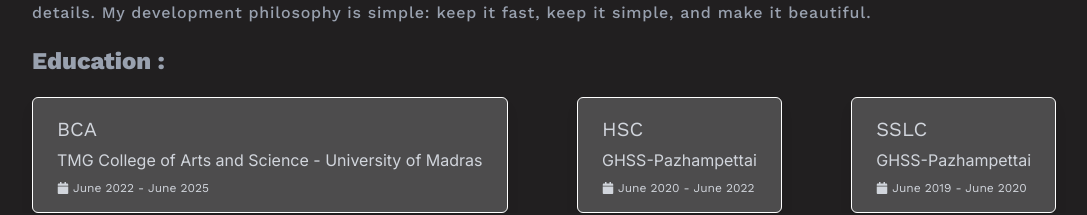
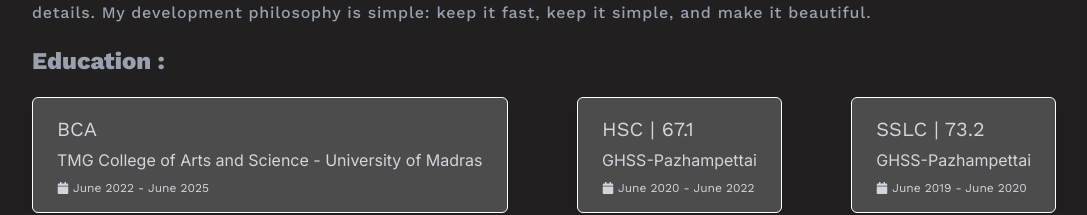
Before and after one commit to sathyan-a-wbd/sathyan-portfolio, a React (Vite) app: page / in a window 1280 px wide. Shown: the part 828-1043 px from the top of the page, without its empty margins (96-1183 px from the left). Built offline with nearby package versions, Linux system fonts and the light colour scheme.

Commit message:
Feat : Education status updated

```diff
--- a/src/components/About.jsx
+++ b/src/components/About.jsx
@@ -8,8 +8,8 @@ function About() {
 
   const education=[
     {hold:"BCA",university:"TMG College of Arts and Science - University of Madras",date:"June 2022 - June 2025"},
-    {hold:"HSC",university:"GHSS-Pazhampettai",date:"June 2020 - June 2022"},
-    {hold:"SSLC",university:"GHSS-Pazhampettai",date:"June 2019 - June 2020"},
+    {hold:"HSC | 67.1",university:"GHSS-Pazhampettai",date:"June 2020 - June 2022"},
+    {hold:"SSLC | 73.2",university:"GHSS-Pazhampettai",date:"June 2019 - June 2020"},
   ]
   const boxRef =useRef(null);
   const [inView,setInView]= useState(false);
```
